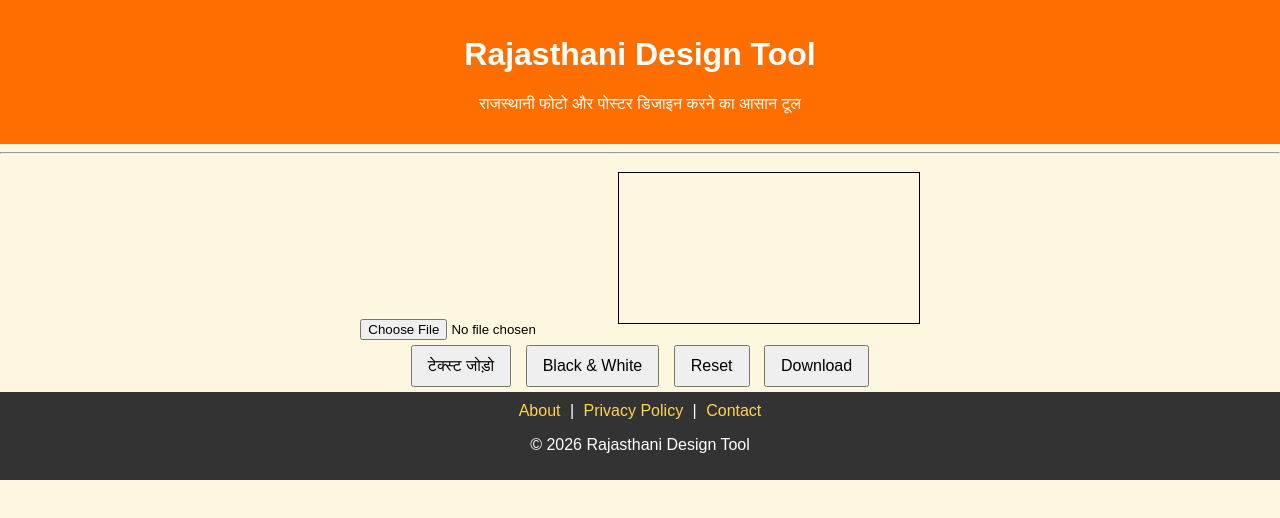
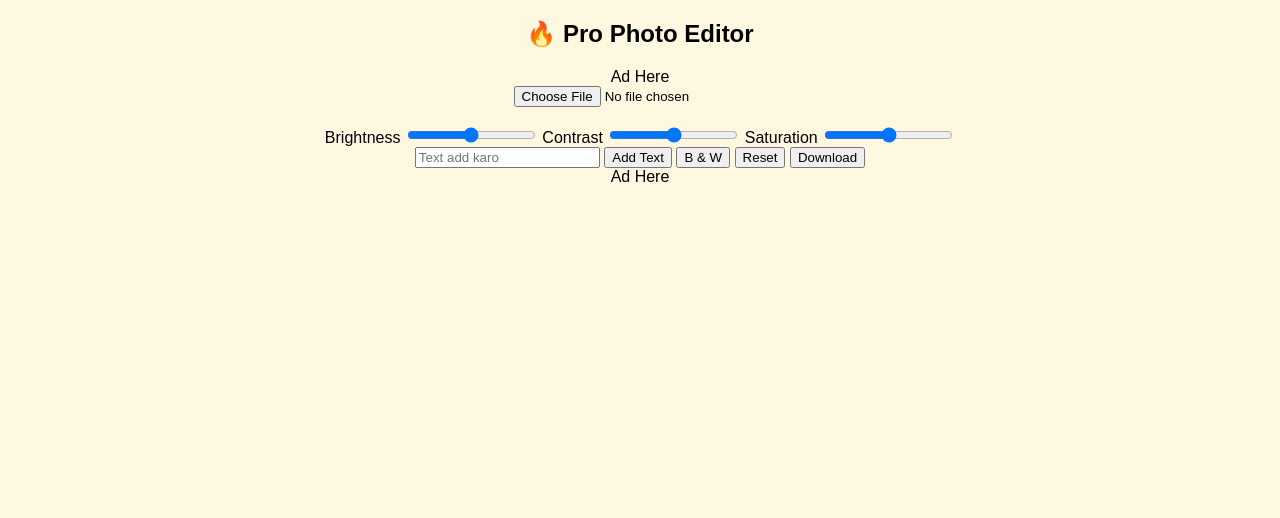
Before and after one commit to mohanlalponiya-stack/rajasthani-design-tool, a plain HTML site: page index.html in a window 1280 px wide. Drawn offline with Linux system fonts and the light colour scheme.

Commit message:
Refactor index.html for Pro Photo Editor
Signed-off-by: mohanlalponiya-stack <mohanlalponiya@gmail.com>

```diff
--- a/index.html
+++ b/index.html
@@ -1,68 +1,44 @@
 <!DOCTYPE html>
-<html lang="hi">
+<html>
 <head>
-<meta charset="UTF-8">
-<title>Rajasthani Design Tool – Free Photo Editor</title>
-<meta name="viewport" content="width=device-width, initial-scale=1">
-
-<meta name="description" content="Rajasthani Design Tool से फोटो और पोस्टर डिजाइन करें। फ्री ऑनलाइन फोटो एडिटर।">
-
-<link rel="stylesheet" href="style.css">
-
-<!-- AdSense MAIN -->
-<script async
-src="https://pagead2.googlesyndication.com/pagead/js/adsbygoogle.js?client=ca-pub-XXXXXXXXXXXX"
-crossorigin="anonymous"></script>
+  <title>Pro Photo Editor</title>
+  <link rel="stylesheet" href="style.css">
 </head>
-
 <body>
 
-<header>
-<h1>Rajasthani Design Tool</h1>
-<p>राजस्थानी फोटो और पोस्टर डिजाइन करने का आसान टूल</p>
-</header>
+<h2>🔥 Pro Photo Editor</h2>
 
-<!-- 🔹 TOP AD -->
-<ins class="adsbygoogle"
-style="display:block"
-data-ad-client="ca-pub-XXXXXXXXXXXX"
-data-ad-slot="1111111111"
-data-ad-format="auto"></ins>
+<!-- AdSense TOP -->
+<div class="ad-box">Ad Here</div>
 
-<script>
-(adsbygoogle = window.adsbygoogle || []).push({});
-</script>
+<input type="file" id="upload" accept="image/*">
 
-<hr>
+<div class="editor">
+  <img id="photo">
+</div>
 
-<input type="file" id="upload">
+<div class="controls">
+  <label>Brightness</label>
+  <input type="range" min="50" max="150" value="100" oninput="applyFilter()">
 
-<canvas id="canvas"></canvas>
+  <label>Contrast</label>
+  <input type="range" min="50" max="150" value="100" oninput="applyFilter()">
 
-<div class="tools">
-<button onclick="addText()">टेक्स्ट जोड़ो</button>
-<button onclick="blackWhite()">Black & White</button>
+  <label>Saturation</label>
+  <input type="range" min="0" max="200" value="100" oninput="applyFilter()">
+</div>
+
+<input type="text" id="text" placeholder="Text add karo">
+<button onclick="addText()">Add Text</button>
+
+<button onclick="bw()">B & W</button>
 <button onclick="reset()">Reset</button>
 <button onclick="download()">Download</button>
-</div>
 
-<!-- 🔹 TOOL BOTTOM AD -->
-<ins class="adsbygoogle"
-style="display:block"
-data-ad-client="ca-pub-XXXXXXXXXXXX"
-data-ad-slot="2222222222"
-data-ad-format="auto"></ins>
+<!-- AdSense BOTTOM -->
+<div class="ad-box">Ad Here</div>
 
-<script>
-(adsbygoogle = window.adsbygoogle || []).push({});
-</script>
-
-<footer>
-<a href="about.html">About</a> |
-<a href="privacy.html">Privacy Policy</a> |
-<a href="contact.html">Contact</a>
-<p>© 2026 Rajasthani Design Tool</p>
-</footer>
+<canvas id="canvas" hidden></canvas>
 
 <script src="script.js"></script>
 </body>
```
